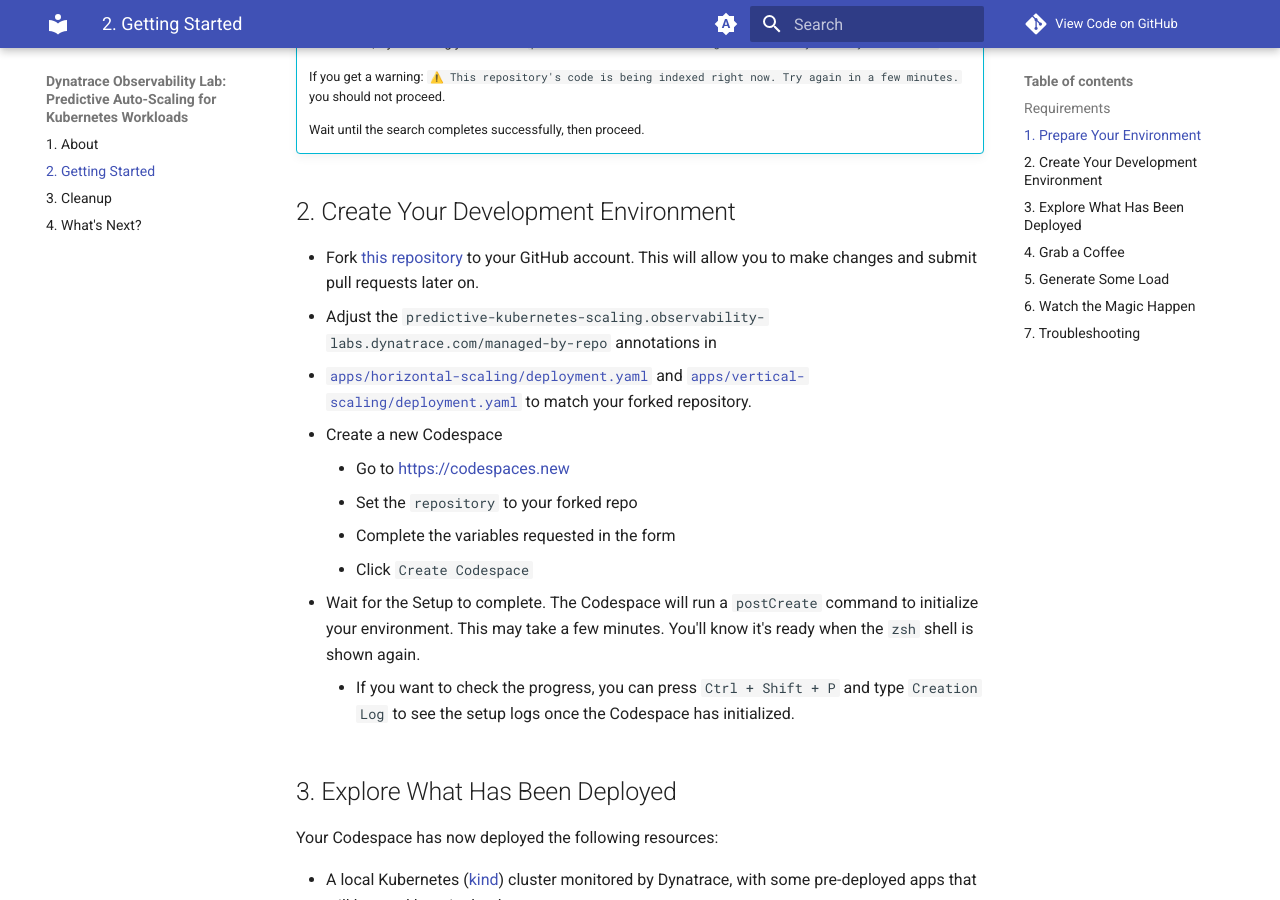
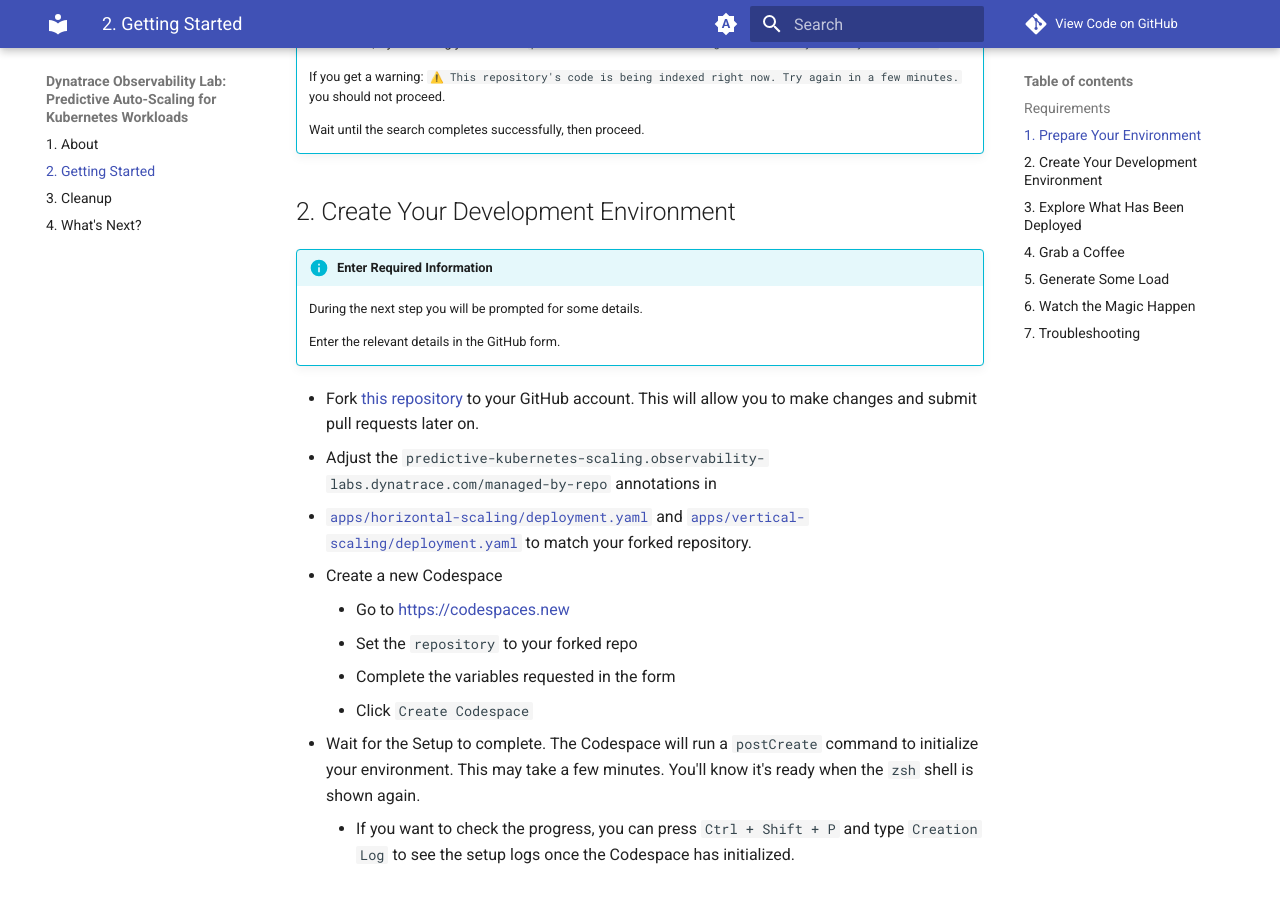
Before and after one commit to Dynatrace/obslab-predictive-kubernetes-scaling, an MkDocs documentation site: the page built from docs/getting-started.md, in a window 1280 px wide and 900 px high, scrolled down 1521 px. Built offline with MkDocs 1.6.1 and Material for MkDocs 9.7.7, drawn with Linux system fonts in a browser that asks for light colours; comment, search, counter and statistics services are not loaded.

Commit message:
add codespace info box

```diff
--- a/docs/getting-started.md
+++ b/docs/getting-started.md
@@ -50,6 +50,8 @@
     Wait until the search completes successfully, then proceed.
 
 ## 2. Create Your Development Environment
+
+--8<-- "snippets/codespace-details-warning-box.md"
 
 - Fork [this repository](https://github.com/Dynatrace/obslab-predictive-kubernetes-scaling/tree/main){target="_blank"} to your GitHub account. This will allow you to make changes and submit pull requests
   later on.
--- /dev/null
+++ b/docs/snippets/codespace-details-warning-box.md
@@ -0,0 +1,4 @@
+!!! info "Enter Required Information"
+    During the next step you will be prompted for some details.
+
+    Enter the relevant details in the GitHub form.
```
